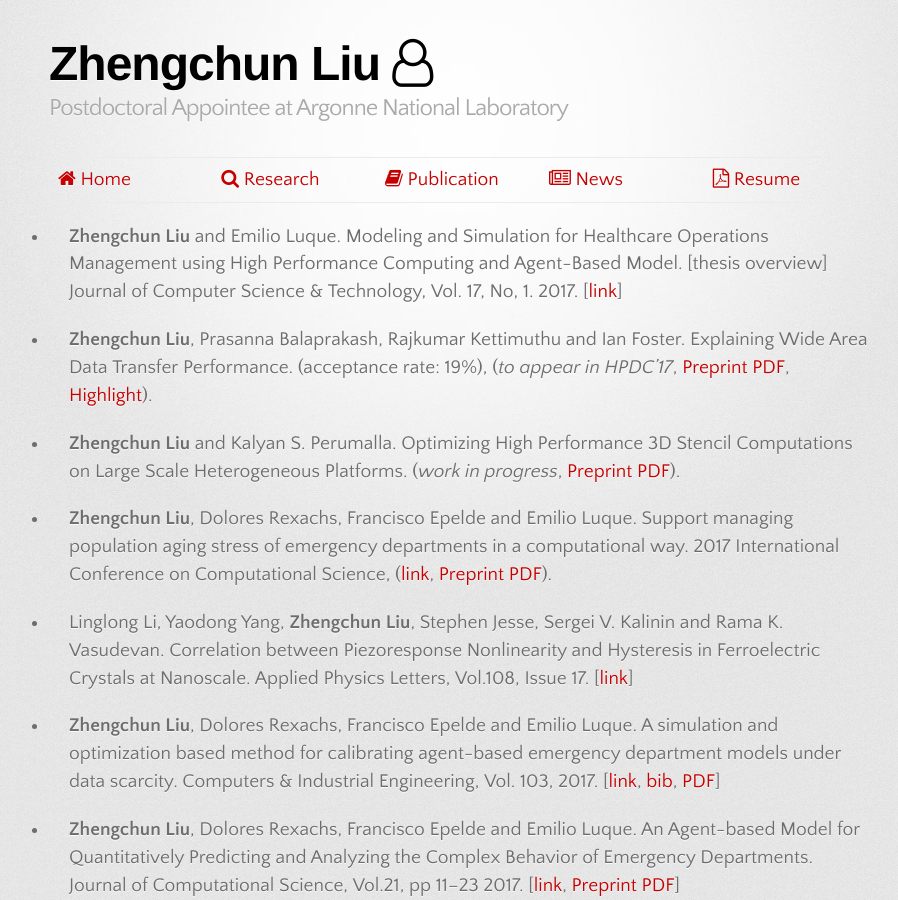
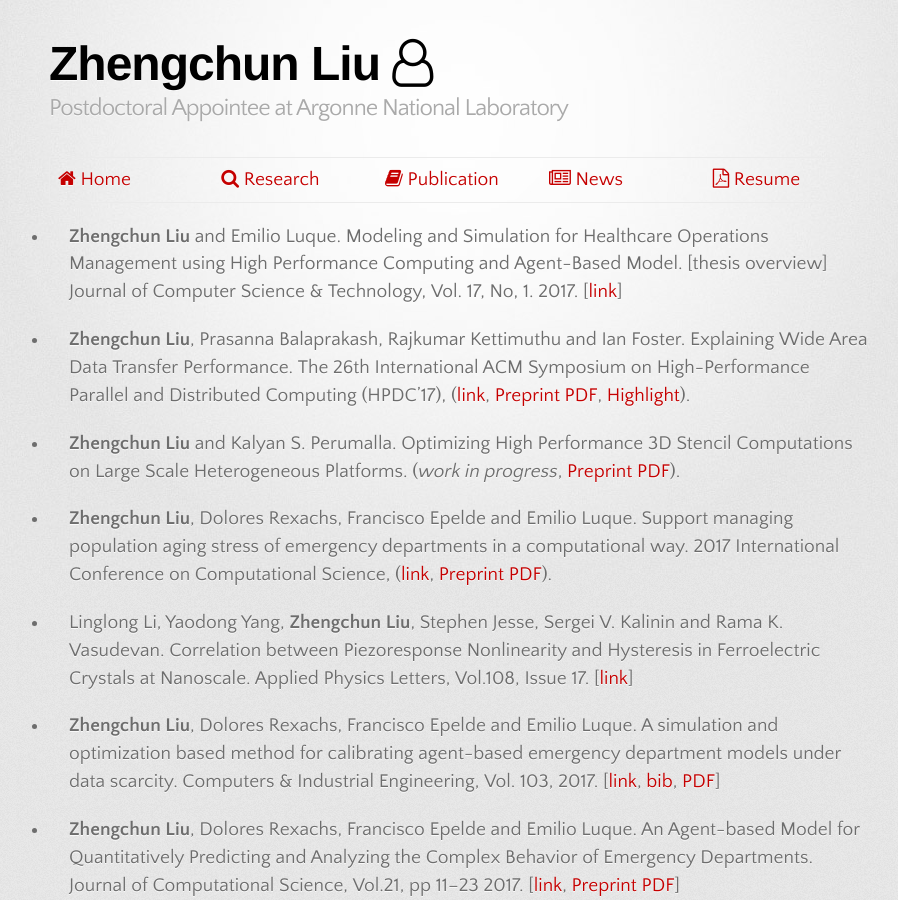
Before and after one commit to lzhengchun/lzhengchun.github.io, a Jekyll site: the page built from Publication.md, in a window 1280 px wide and 900 px high. Shown: the whole window, without its empty margins (181-1079 px from the left). Built offline with Jekyll 4.4.1, drawn with Linux system fonts in a browser that asks for light colours; some web fonts are replaced.

Commit message:
add, delete, polish etc.

```diff
--- a/Publication.md
+++ b/Publication.md
@@ -5,7 +5,7 @@ title: Home
 
 - __Zhengchun Liu__ and Emilio Luque. Modeling and Simulation for Healthcare Operations Management using High Performance Computing and Agent-Based Model. [thesis overview] Journal of Computer Science & Technology, Vol. 17, No, 1. 2017. [[link](http://journal.info.unlp.edu.ar/wp-content/uploads/2017/05/JCST-44-Thesis-Overview-2.pdf)]
 
-- __Zhengchun Liu__, Prasanna Balaprakash, Rajkumar Kettimuthu and Ian Foster. Explaining Wide Area Data Transfer Performance. (acceptance rate: 19%), (_to appear in HPDC'17_, [Preprint PDF](http://www.mcs.anl.gov/~zcliu/files/Explaining%20Wide%20Area%20Data%20Transfer%20Performance.pdf), [Highlight](http://www.mcs.anl.gov/articles/machine-learning-methods-used-develop-data-transfer-performance-models)).
+- __Zhengchun Liu__, Prasanna Balaprakash, Rajkumar Kettimuthu and Ian Foster. Explaining Wide Area Data Transfer Performance. The 26th International ACM Symposium on High-Performance Parallel and Distributed Computing (HPDC'17), ([link](https://doi.org/10.1145/3078597.3078605), [Preprint PDF](http://www.mcs.anl.gov/~zcliu/files/Explaining%20Wide%20Area%20Data%20Transfer%20Performance.pdf), [Highlight](http://www.mcs.anl.gov/articles/machine-learning-methods-used-develop-data-transfer-performance-models)).
 
 - __Zhengchun Liu__ and Kalyan S. Perumalla. Optimizing High Performance 3D Stencil Computations on Large Scale Heterogeneous Platforms. (_work in progress_, [Preprint PDF](file/B2R-3d.pdf)).
 
```
